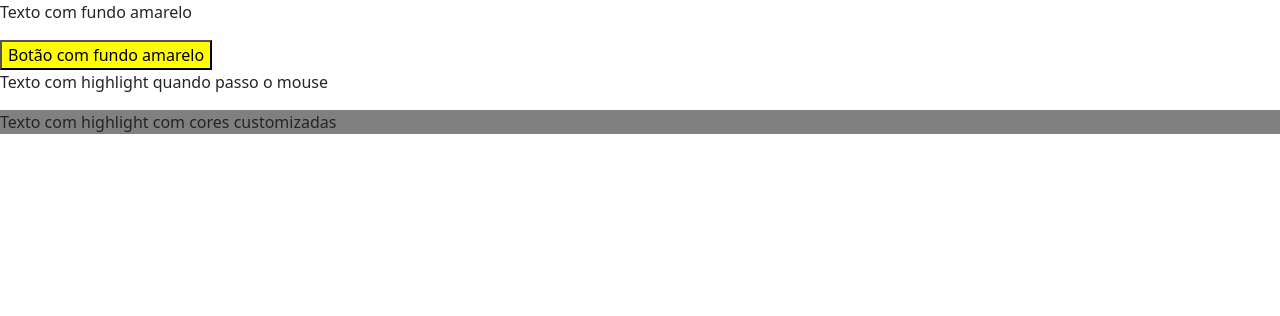
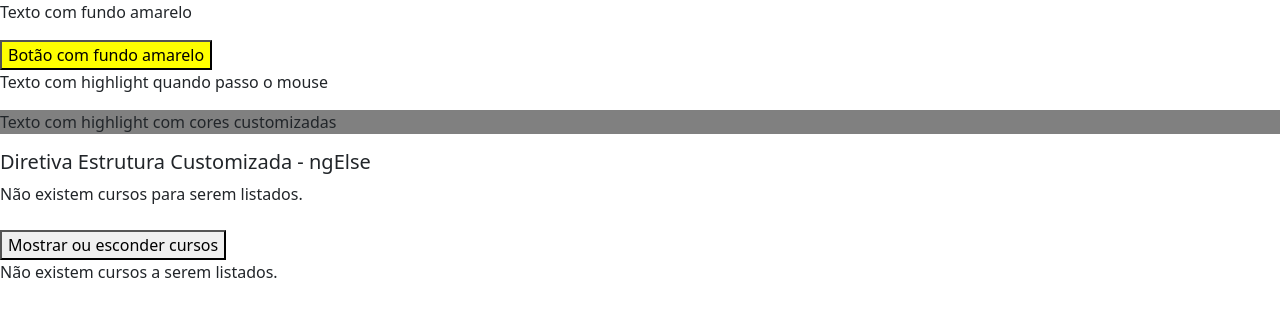
Before and after one commit to JuliaVasconcelos161/curso-angular-diretivas, an Angular app: page / in a window 1280 px wide. Shown: the top 316 px of the page. Built offline with nearby package versions, Linux system fonts and the light colour scheme.

Commit message:
feat: criando diretiva customizada ngElse

```diff
--- a/src/app/app.module.ts
+++ b/src/app/app.module.ts
@@ -15,6 +15,7 @@
 import { DiretivasCustomizadasComponent } from './diretivas-customizadas/diretivas-customizadas.component';
 import { HighlightMouseDirective } from './shared/highlight-mouse.directive';
 import { HighlightDirective } from './shared/highlight.directive';
+import { NgElseDirective } from './shared/ng-else.directive';
 
 @NgModule({
   declarations: [
@@ -29,7 +30,8 @@
     FundoAmareloDirective,
     DiretivasCustomizadasComponent,
     HighlightMouseDirective,
-    HighlightDirective
+    HighlightDirective,
+    NgElseDirective
   ],
   imports: [
     BrowserModule,
--- a/src/app/diretivas-customizadas/diretivas-customizadas.component.html
+++ b/src/app/diretivas-customizadas/diretivas-customizadas.component.html
@@ -6,3 +6,22 @@
 <!-- <p highlight [defaultColor]="'grey'" [highlightColor]="'red'">Texto com highlight com cores customizadas</p>
  -->
  <p [defaultColor]="'grey'" [highlight]="'red'">Texto com highlight com cores customizadas</p>
+
+
+ <h5>Diretiva Estrutura Customizada - ngElse</h5>
+ <div *ngIf="mostrarCursos">
+    Lista de Cursos aqui.
+</div>
+<div *ngElse="mostrarCursos">
+    Não existem cursos para serem listados.
+</div>
+<br>
+
+<button (click)="onMostrarCursos()">Mostrar ou esconder cursos</button>
+
+<br>
+<ng-template [ngElse]="mostrarCursos">
+    <div>
+        Não existem cursos a serem listados.
+    </div>
+</ng-template>
--- a/src/app/diretivas-customizadas/diretivas-customizadas.component.ts
+++ b/src/app/diretivas-customizadas/diretivas-customizadas.component.ts
@@ -6,5 +6,9 @@
   styleUrls: ['./diretivas-customizadas.component.css']
 })
 export class DiretivasCustomizadasComponent {
+  mostrarCursos: boolean = false;
 
+  onMostrarCursos() {
+    this.mostrarCursos = !this.mostrarCursos;
+  }
 }
--- /dev/null
+++ b/src/app/shared/ng-else.directive.ts
@@ -0,0 +1,20 @@
+import { Directive, Input, TemplateRef, ViewContainerRef } from '@angular/core';
+
+@Directive({
+  selector: '[ngElse]'
+})
+export class NgElseDirective {
+
+  @Input() set ngElse(condition: boolean){
+    if(!condition) {
+      this._viewContainerRef.createEmbeddedView(this._templateRef);
+    } else {
+      this._viewContainerRef.clear();
+    }
+  }
+  constructor(
+    private _templateRef: TemplateRef<any>,
+    private _viewContainerRef: ViewContainerRef
+  ) { }
+
+}
```
Also changed, not shown: 1 other file (tests, documents, lock files or other folders).
